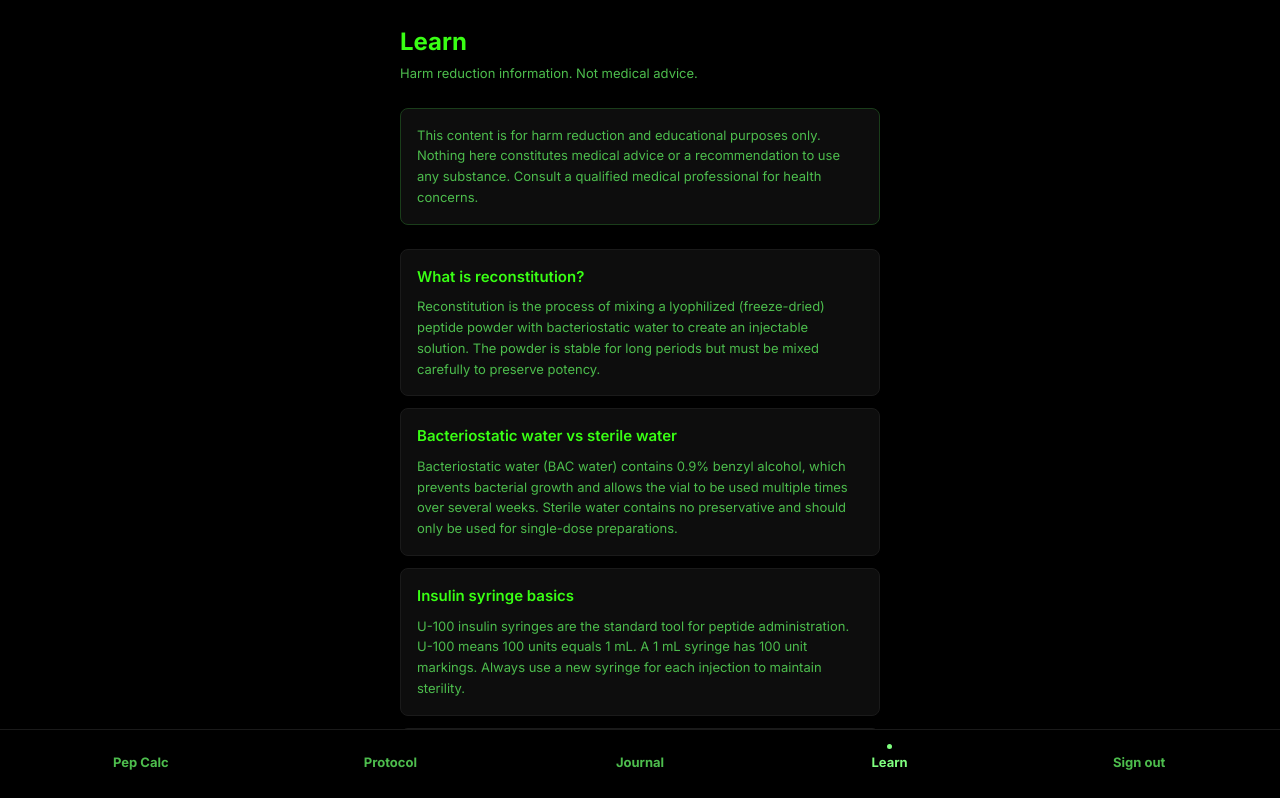
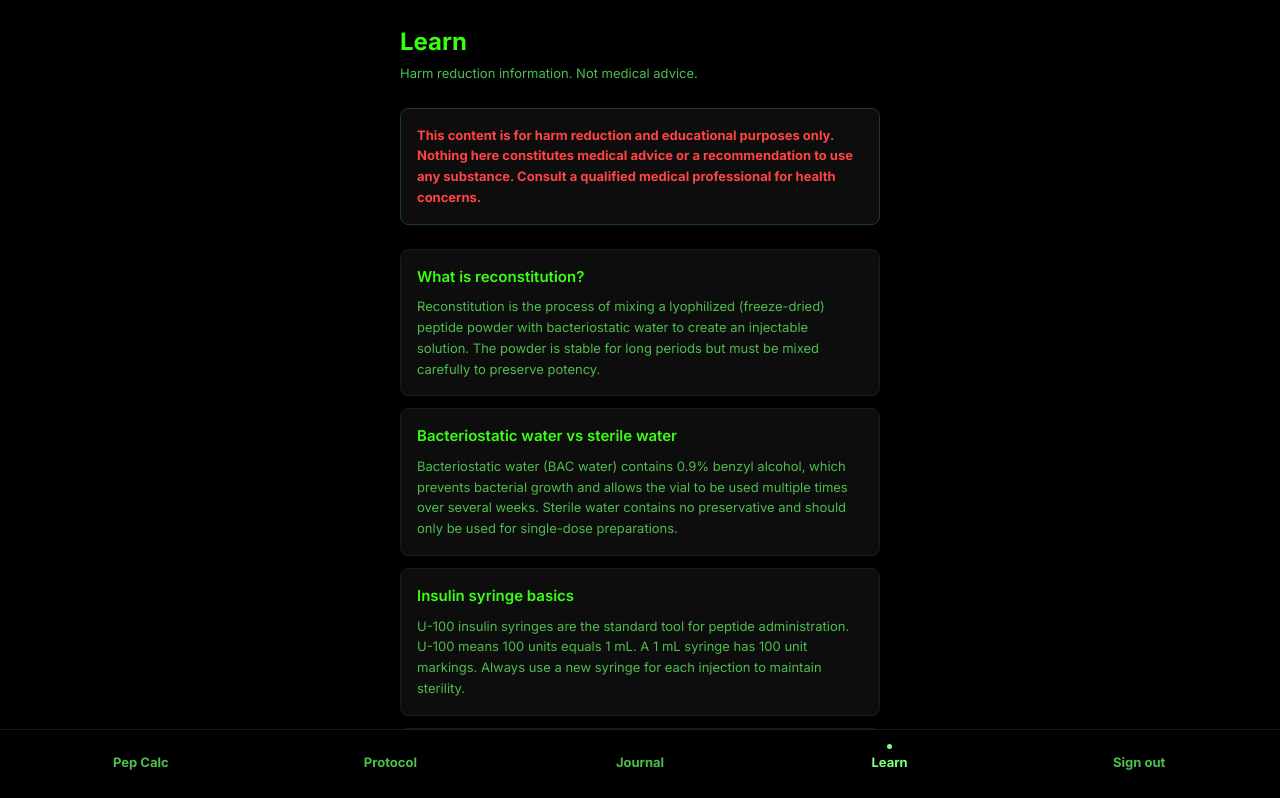
Before and after one commit to raf0x/protocol, a Next.js app: page /learn in a window 1280 px wide. Shown: the top 798 px of the page. Built offline with nearby package versions, Linux system fonts and the light colour scheme.

Commit message:
Red bold disclaimer on Learn page

```diff
--- a/app/learn/page.tsx
+++ b/app/learn/page.tsx
@@ -15,7 +15,7 @@ export default function LearnPage() {
         <h1 style={{fontSize:'24px',fontWeight:'bold',marginBottom:'4px',color:'#39ff14'}}>Learn</h1>
         <p style={{color:'#4dbd4d',fontSize:'13px',marginBottom:'24px'}}>Harm reduction information. Not medical advice.</p>
         <div style={{background:'#0d0d0d',border:'1px solid #1a3d1a',borderRadius:'8px',padding:'16px',marginBottom:'24px'}}>
-          <p style={{fontSize:'13px',color:'#4dbd4d',lineHeight:'1.6',margin:0}}>This content is for harm reduction and educational purposes only. Nothing here constitutes medical advice or a recommendation to use any substance. Consult a qualified medical professional for health concerns.</p>
+          <p style={{fontSize:'13px',color:'#ff4444',lineHeight:'1.6',margin:0,fontWeight:'700'}}>This content is for harm reduction and educational purposes only. Nothing here constitutes medical advice or a recommendation to use any substance. Consult a qualified medical professional for health concerns.</p>
         </div>
         {sections.map((section, index) => (
           <div key={index} style={{background:'#0d0d0d',border:'1px solid #1a1a1a',borderRadius:'8px',padding:'16px',marginBottom:'12px'}}>
--- /dev/null
+++ b/fix-learn.js
@@ -0,0 +1,8 @@
+const fs = require('fs');
+let content = fs.readFileSync('app/learn/page.tsx', 'utf8');
+content = content.replace(
+  "color:'#4dbd4d',lineHeight:'1.6',margin:0}}",
+  "color:'#ff4444',lineHeight:'1.6',margin:0,fontWeight:'700'}}"
+);
+fs.writeFileSync('app/learn/page.tsx', content, 'utf8');
+console.log('Done');
```
